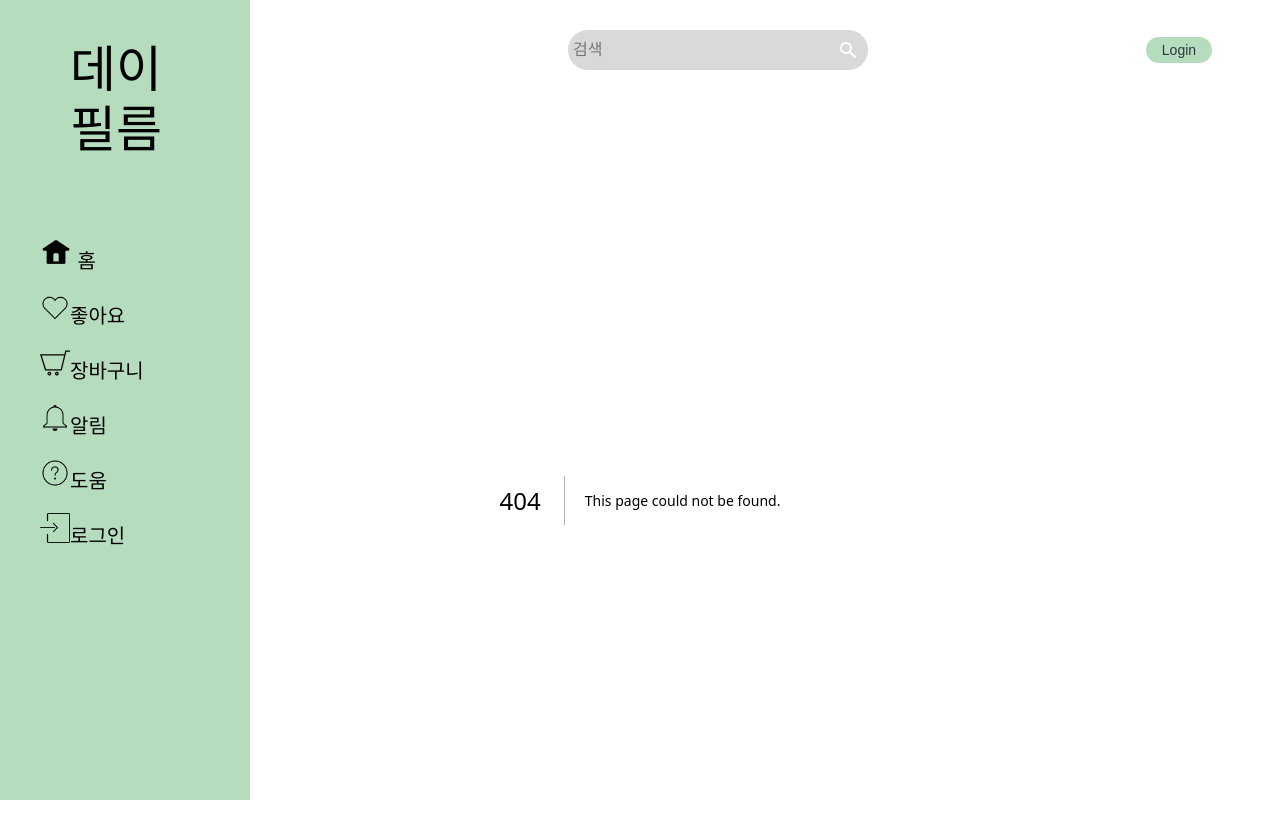
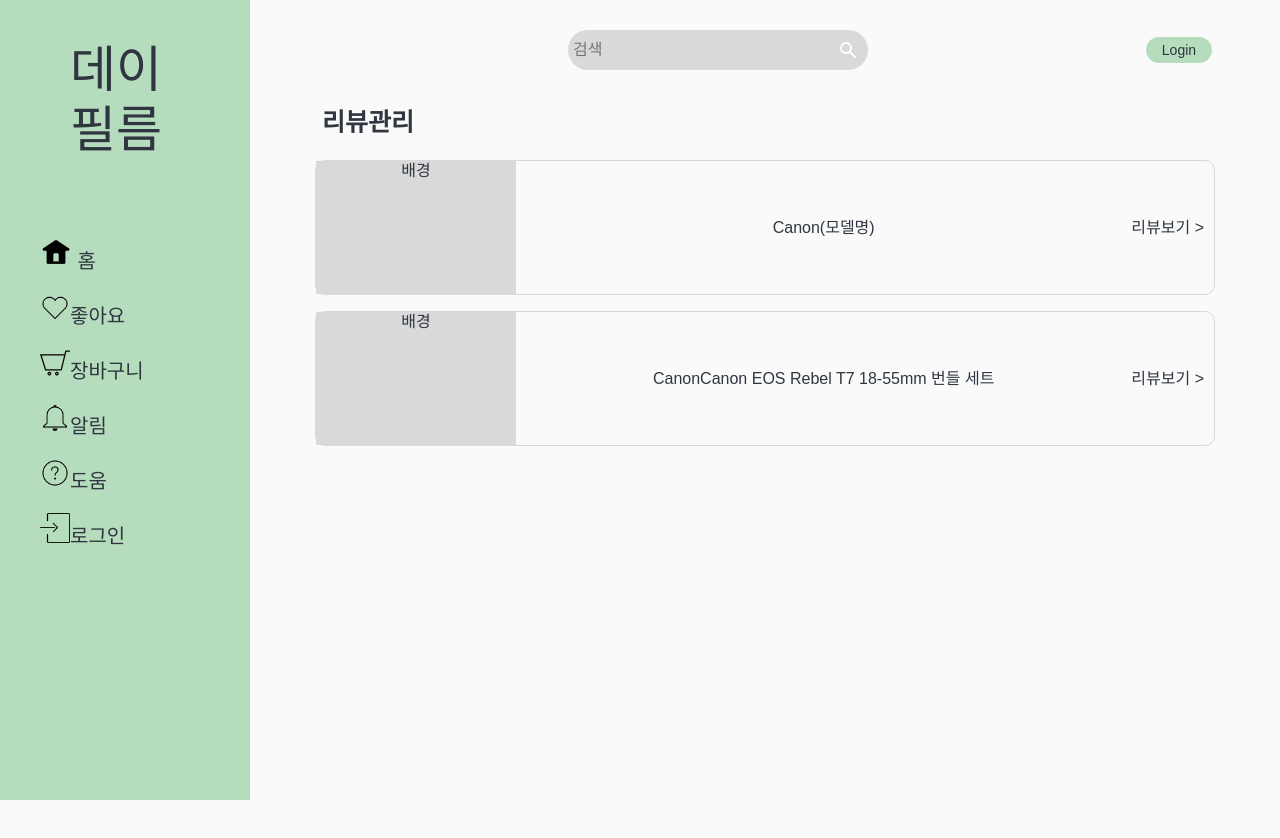
Before and after one commit to hyemimi/black-rabbit, a Next.js app: page /myreview in a window 1280 px wide. Before the commit this address had no page. Shown: the top 838 px of the page. After the commit the page ends 800 px from the top, so only its background shows below. Built offline with nearby package versions, Linux system fonts and the light colour scheme.

Commit message:
style : 리뷰관리 페이지 ui

```diff
--- /dev/null
+++ b/pages/myreview.tsx
@@ -0,0 +1,37 @@
+import { Box } from "@/components/common/Box";
+import { TitleDiv } from "@/components/common/TitleDiv";
+import { Wrapper } from "@/components/common/Wrapper";
+import { items } from "@/temp/items";
+import styled from "styled-components";
+export default function myreview() {
+  return (
+    <Wrapper>
+      {" "}
+      <TitleDiv>
+        <h1>리뷰관리</h1>
+      </TitleDiv>
+      {items.map((item) => (
+        <ReviewBox height="135px">
+          <ImageDiv>배경</ImageDiv>
+          {item.brandName}
+          {item.modelName}
+          <h1>리뷰보기 &gt;</h1>
+        </ReviewBox>
+      ))}
+    </Wrapper>
+  );
+}
+
+const ImageDiv = styled.div`
+  background-color: ${(props) => props.theme.searchColor};
+  width: 200px;
+  height: 100%;
+`;
+const ReviewBox = styled(Box)`
+  text-align: center;
+  justify-content: space-between;
+  align-items: center;
+  display: flex;
+  padding: 0px;
+  padding-right: 10px;
+`;
```
